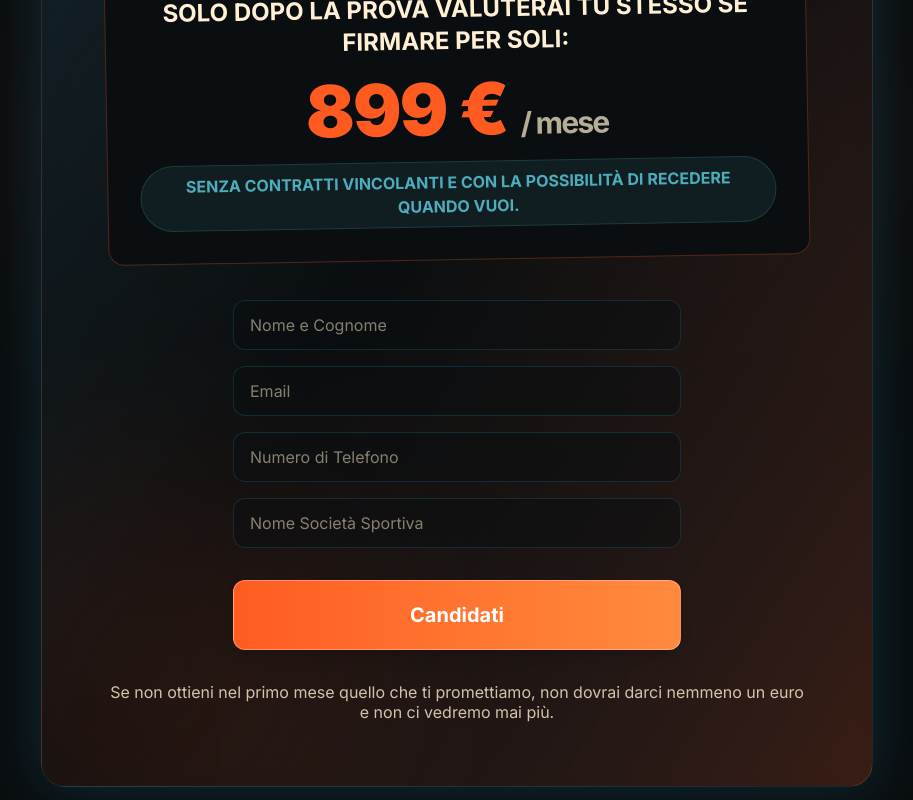
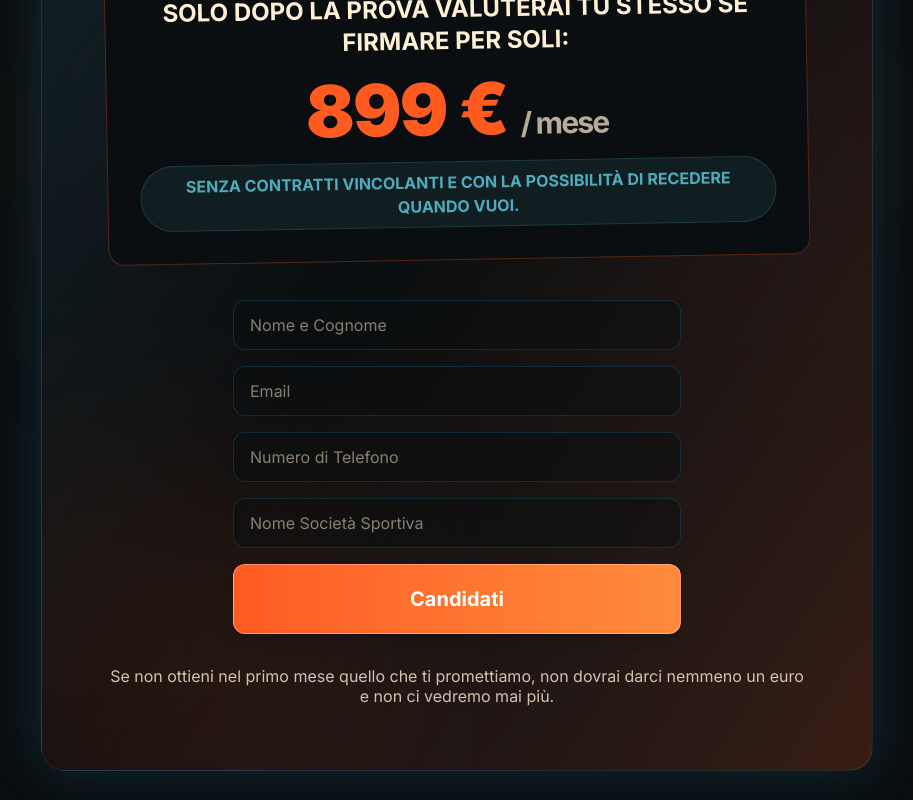
Before and after one commit to maxcrypto000/MTD, a Next.js app: page / in a window 1280 px wide. Shown: the part 8417-9217 px from the top of the page, without its empty margins (183-1096 px from the left). Built offline with nearby package versions, Linux system fonts and the light colour scheme.

Commit message:
funzionalità form

```diff
--- /dev/null
+++ b/app/api/contact/route.ts
@@ -0,0 +1,38 @@
+import { NextResponse } from 'next/server';
+
+export async function POST(request: Request) {
+  try {
+    const formData = await request.formData();
+
+    // Convert FormData to URL-encoded string for Google Apps Script
+    const urlEncodedData = new URLSearchParams(formData as any).toString();
+
+    // SCRIPT_URL moved to environment variables to hide it from Git
+    const SCRIPT_URL = process.env.GOOGLE_SCRIPT_URL;
+
+    if (!SCRIPT_URL) {
+      console.error("Manca la variabile d'ambiente GOOGLE_SCRIPT_URL");
+      return NextResponse.json({ error: 'Configurazione server mancante' }, { status: 500 });
+    }
+
+    const response = await fetch(SCRIPT_URL, {
+      method: 'POST',
+      headers: {
+        'Content-Type': 'application/x-www-form-urlencoded',
+      },
+      body: urlEncodedData,
+    });
+
+    // We can actually read the response status here
+    if (response.ok) {
+      return NextResponse.json({ success: true });
+    } else {
+      console.error("Errore da Google Apps Script:", response.status, response.statusText);
+      return NextResponse.json({ error: 'Errore durante l\'invio' }, { status: 500 });
+    }
+
+  } catch (error) {
+    console.error("Errore nell'API route /api/contact:", error);
+    return NextResponse.json({ error: 'Errore interno del server' }, { status: 500 });
+  }
+}
--- a/components/Closing.tsx
+++ b/components/Closing.tsx
@@ -1,8 +1,34 @@
 "use client";
 
 import { motion } from "framer-motion";
+import { useState, FormEvent } from "react";
 
 export default function Closing() {
+  const [status, setStatus] = useState<'idle' | 'loading' | 'success' | 'error'>('idle');
+
+  const handleSubmit = async (e: FormEvent<HTMLFormElement>) => {
+    e.preventDefault();
+    setStatus('loading');
+
+    const formData = new FormData(e.currentTarget);
+
+    try {
+      const response = await fetch('/api/contact', {
+        method: 'POST',
+        body: formData,
+      });
+
+      if (response.ok) {
+        setStatus('success');
+      } else {
+        throw new Error('Errore nella risposta del server');
+      }
+    } catch (error) {
+      console.error("Errore nell'invio del form:", error);
+      setStatus('error');
+    }
+  };
+
   return (
     <section className="py-24 bg-brand-darkest relative overflow-hidden border-t border-brand-darkBlue/20" id="candidati">
       {/* Decorative gradients */}
@@ -55,29 +81,45 @@ export default function Closing() {
               </div>
             </div>
 
-            {/* Dummy Form for the landing page */}
-            <form className="max-w-md mx-auto space-y-4 mb-8 text-left">
+            {status === 'success' ? (
+              <div className="max-w-md mx-auto bg-green-500/10 border border-green-500/30 rounded-2xl p-8 mb-8 text-center">
+                <h3 className="text-2xl font-bold text-green-400 mb-2">Candidatura inviata!</h3>
+                <p className="text-brand-light/90">Ti contatteremo al più presto per la chiamata di selezione.</p>
+              </div>
+            ) : (
+              <form onSubmit={handleSubmit} className="max-w-md mx-auto space-y-4 mb-8 text-left">
                 <div>
-                <input type="text" placeholder="Nome e Cognome" className="w-full bg-brand-darkest/50 border border-brand-darkBlue/30 rounded-xl px-4 py-3 text-brand-light focus:outline-none focus:border-brand-orange transition-colors" required />
+                  <input type="text" name="nome" placeholder="Nome e Cognome" className="w-full bg-brand-darkest/50 border border-brand-darkBlue/30 rounded-xl px-4 py-3 text-brand-light focus:outline-none focus:border-brand-orange transition-colors" required disabled={status === 'loading'} />
                 </div>
                 <div>
-                <input type="email" placeholder="Email" className="w-full bg-brand-darkest/50 border border-brand-darkBlue/30 rounded-xl px-4 py-3 text-brand-light focus:outline-none focus:border-brand-orange transition-colors" required />
+                  <input type="email" name="email" placeholder="Email" className="w-full bg-brand-darkest/50 border border-brand-darkBlue/30 rounded-xl px-4 py-3 text-brand-light focus:outline-none focus:border-brand-orange transition-colors" required disabled={status === 'loading'} />
                 </div>
                 <div>
-                <input type="tel" placeholder="Numero di Telefono" className="w-full bg-brand-darkest/50 border border-brand-darkBlue/30 rounded-xl px-4 py-3 text-brand-light focus:outline-none focus:border-brand-orange transition-colors" required />
+                  <input type="tel" name="telefono" placeholder="Numero di Telefono" className="w-full bg-brand-darkest/50 border border-brand-darkBlue/30 rounded-xl px-4 py-3 text-brand-light focus:outline-none focus:border-brand-orange transition-colors" required disabled={status === 'loading'} />
                 </div>
                 <div>
-                <input type="text" placeholder="Nome Società Sportiva" className="w-full bg-brand-darkest/50 border border-brand-darkBlue/30 rounded-xl px-4 py-3 text-brand-light focus:outline-none focus:border-brand-orange transition-colors" required />
+                  <input type="text" name="societa" placeholder="Nome Società Sportiva" className="w-full bg-brand-darkest/50 border border-brand-darkBlue/30 rounded-xl px-4 py-3 text-brand-light focus:outline-none focus:border-brand-orange transition-colors" required disabled={status === 'loading'} />
                 </div>
+
+                {status === 'error' && (
+                  <p className="text-red-400 text-sm text-center">Si è verificato un errore. Riprova più tardi.</p>
+                )}
+
                 <motion.button
                   type="submit"
-                whileHover={{ scale: 1.05 }}
-                whileTap={{ scale: 0.95 }}
-                className="w-full btn-primary text-xl px-8 py-5 shadow-lg mt-4"
+                  disabled={status === 'loading'}
+                  whileHover={status === 'loading' ? {} : { scale: 1.05 }}
+                  whileTap={status === 'loading' ? {} : { scale: 0.95 }}
+                  className={`w-full btn-primary text-xl px-8 py-5 shadow-lg mt-4 flex items-center justify-center ${status === 'loading' ? 'opacity-70 cursor-not-allowed' : ''}`}
                 >
-                Candidati
+                  {status === 'loading' ? (
+                    <span className="animate-pulse">Invio in corso...</span>
+                  ) : (
+                    "Candidati"
+                  )}
                 </motion.button>
               </form>
+            )}
             <p className="mt-4 text-sm sm:text-base leading-tight text-brand-light/80 text-center">
               Se non ottieni nel primo mese quello che ti promettiamo, non dovrai darci nemmeno un euro e non ci vedremo mai più.
             </p>
```
Lines whose indentation alone changed are shown as unchanged.
